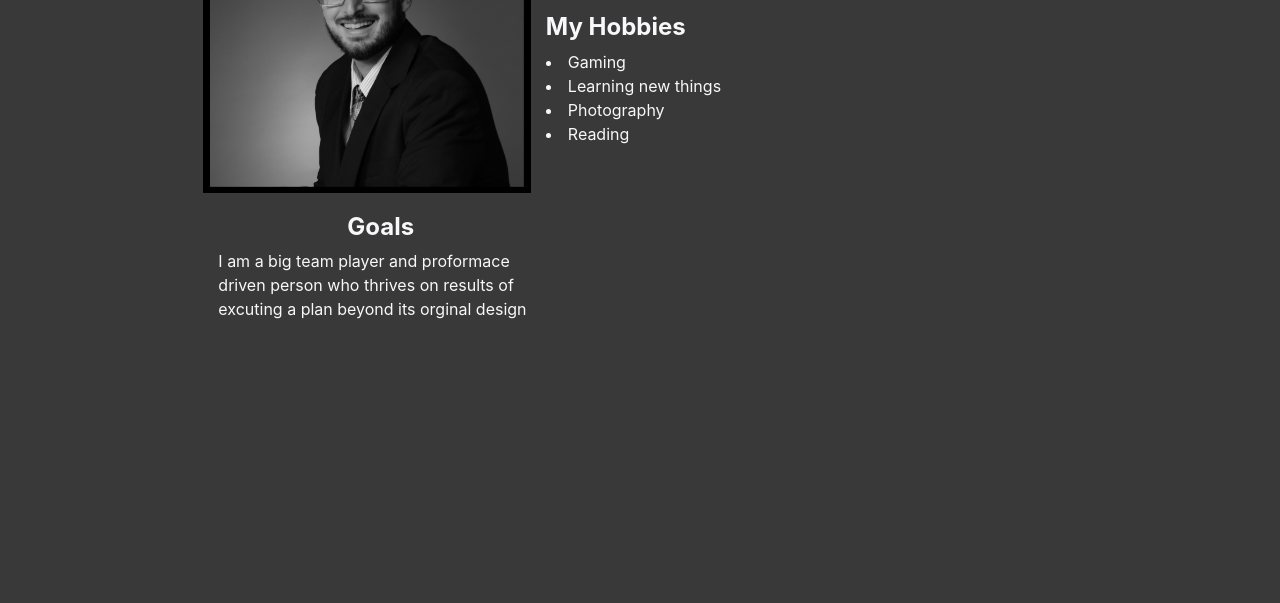
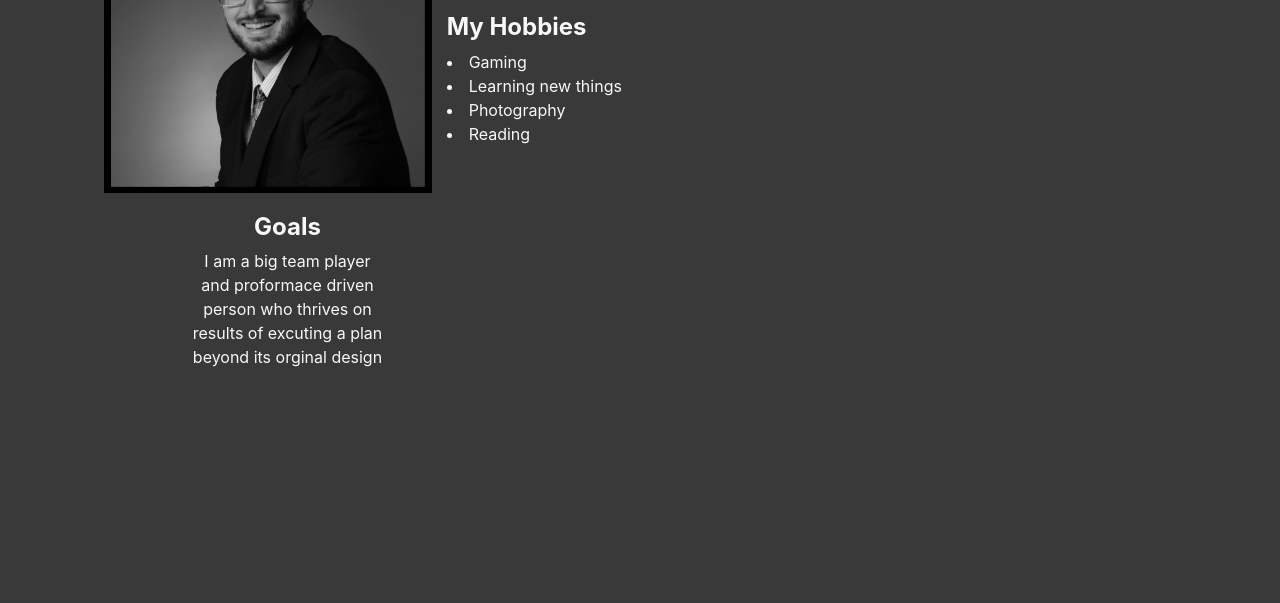
Before and after one commit to stephenfink/hw-2-Portfolio-Bootstrap, a plain HTML site: page index.html in a window 1280 px wide. Shown: the part 197-800 px from the top of the page. Drawn offline with nearby package versions, Linux system fonts and the light colour scheme.

Commit message:
made goals alined with picture

```diff
--- a/Fink.css
+++ b/Fink.css
@@ -9,6 +9,7 @@
     border-left: solid black 7px;
     border-right: black solid 7px;
     padding: 0px;
+    margin-left: 10px;
 }
 
 .goals {
@@ -38,8 +39,12 @@
 }
 .center{
     text-align: center;
-    padding-right: 82px;
+    padding-right: 50px;
+
 }
-.paddinggoal {
-    padding-right: 82px
+.fitpic{
+    width: 240px;
+    text-align: center;
+    margin: auto;
+    padding-right: 50px;
 }
--- a/index.html
+++ b/index.html
@@ -32,7 +32,7 @@
   </nav>
   <main class="contrainer">
     <section class="row">
-      <div class="col-md-2"></div>
+      <div class="col-md-1"></div>
       <img src="cowboy xoomed in.JPG" alt="cowboy" style="width: 220px ;" class="col-md-3 cowboyB"></div>
       <div class="col-md-6">
         <!--This was changed through the process for placement needs, -->
@@ -59,12 +59,16 @@
       </div>
     </section>
     <section class="row">
-      <div class="col-md-2"></div>
+      <div class="col-md-1"></div>
+
       <aside class="col-md-4 goals">
         <h4 class="headlines center">Goals</h4>
-        <p class="paddinggoal">I am a big team player and proformace driven person who thrives on results of excuting a plan beyond its
+        <p class="fitpic">I am a big team player and proformace driven person who thrives on results of excuting a plan beyond its
           orginal design</p>
+
+
       </aside>
+      <div class="col-md-6"></div>
 
     </section>
 
```
